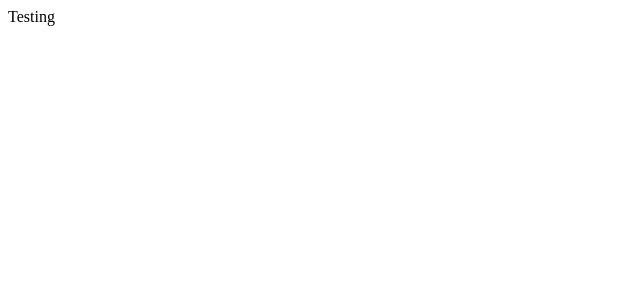
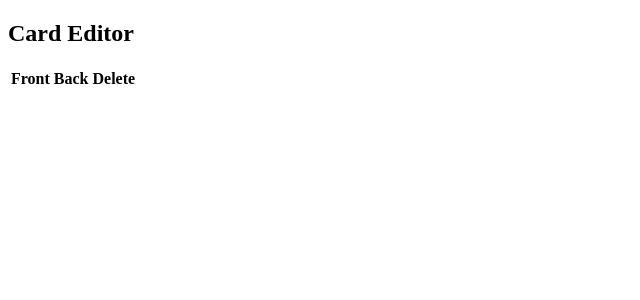
Before and after one commit to jayden-lee0908/havard_boot_camp, a React (Create React App) app: page / in a window 1280 px wide. Shown: the top 300 px of the page, without its empty margins (0-640 px from the left). Built offline with nearby package versions, Linux system fonts and the light colour scheme.

Commit message:
clean up6

```diff
--- a/src/App.js
+++ b/src/App.js
@@ -1,11 +1,22 @@
 import React from 'react';
+import CardEditor from './CardEditor';
 
-function App() {
-  return (
-    <div className="App">
-      Testing
-    </div>
-  );
+class App extends React.Component {
+  constructor(props) {
+    super(props);
+    this.state = {
+      cards: [
+        { front: "front1", back: "back1"},
+        { front: "front2", back: "back2" },
+      ],
+    };
+  }
+  render() {
+    return (
+      <CardEditor cards={this.state.cards} />
+    );
+  }
+
 }
 
 export default App;
--- a/src/CardEditor.js
+++ b/src/CardEditor.js
@@ -0,0 +1,22 @@
+import React from 'react';
+
+class CardEditor extends React.Component {
+    render(){
+        return(
+            <div>
+                <h2>Card Editor</h2>
+                <table>
+                    <thead>
+                        <tr>
+                            <th>Front</th>
+                            <th>Back</th>
+                            <th>Delete</th>
+                        </tr>
+                    </thead>
+                </table>
+            </div>
+        );
+    }
+}
+
+export default CardEditor;
```
